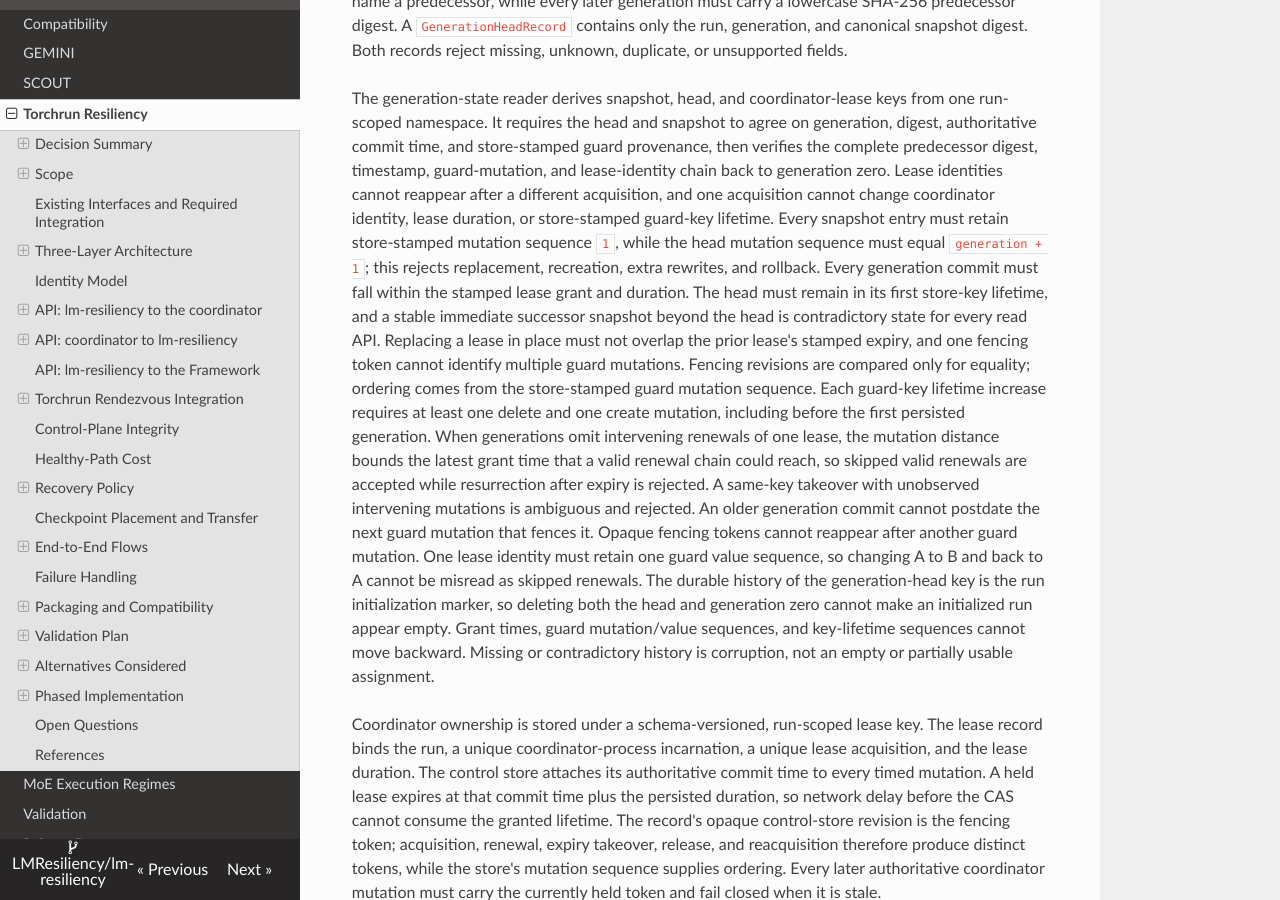
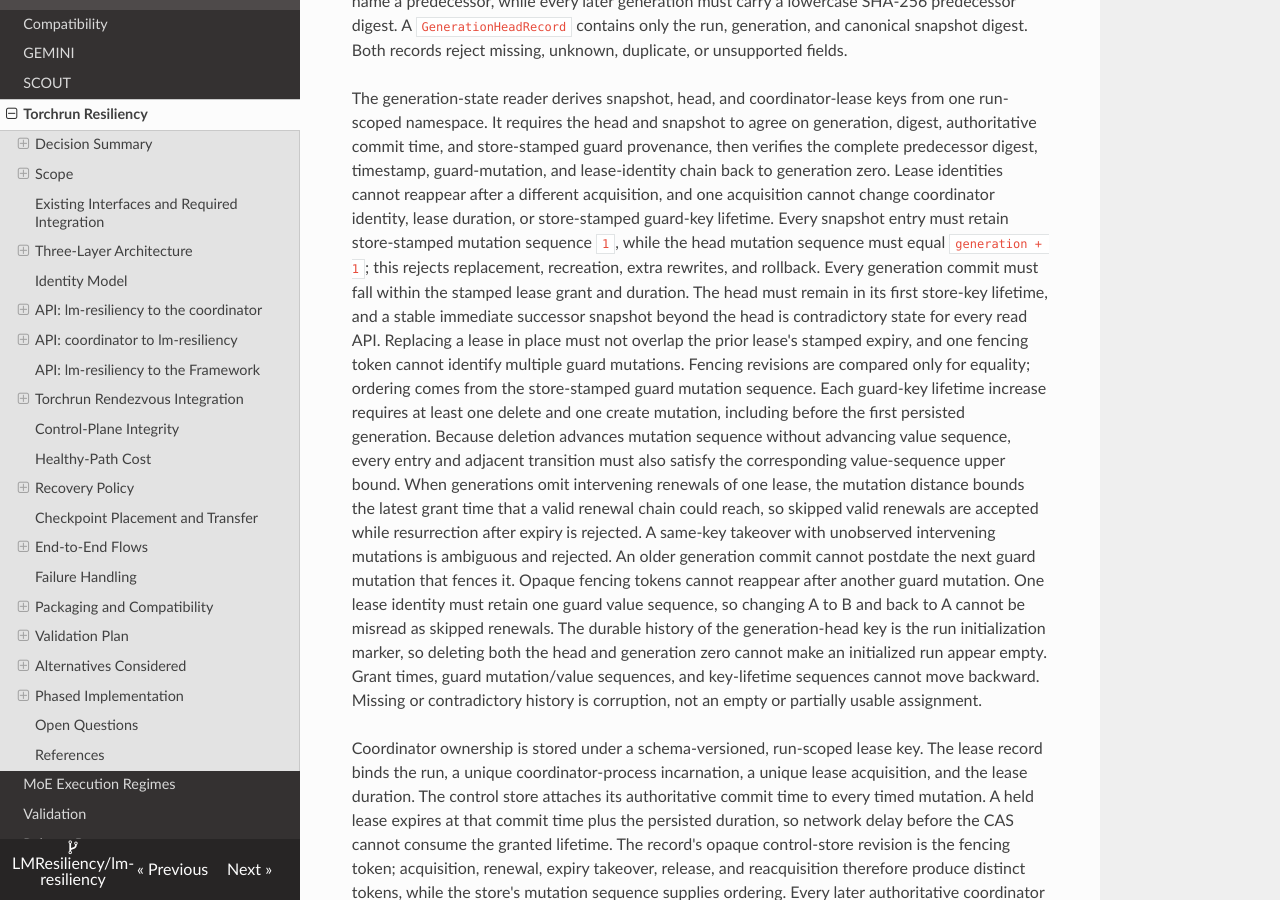
Before and after one commit to LMResiliency/lm-resiliency, an MkDocs documentation site: the page built from docs/torchrun_resiliency.md, in a window 1280 px wide and 900 px high, scrolled down 16771 px. Built offline with MkDocs 1.6.1, drawn with Linux system fonts in a browser that asks for light colours; nearby versions of some CDN libraries.

Commit message:
Bound generation guard value sequences

```diff
--- a/docs/torchrun_resiliency.md
+++ b/docs/torchrun_resiliency.md
@@ -894,20 +894,22 @@ must not overlap the prior lease's stamped expiry, and one fencing token cannot
 identify multiple guard mutations. Fencing revisions are compared only for
 equality; ordering comes from the store-stamped guard mutation sequence. Each
 guard-key lifetime increase requires at least one delete and one create
-mutation, including before the first persisted generation. When generations
-omit intervening renewals of one lease, the mutation distance bounds the latest
-grant time that a valid renewal chain could reach, so skipped valid renewals are
-accepted while resurrection after expiry is rejected. A same-key takeover with
-unobserved intervening mutations is ambiguous and rejected. An older generation
-commit cannot postdate the next guard mutation that fences it. Opaque fencing
-tokens cannot reappear after another guard mutation. One lease identity must
-retain one guard value sequence, so changing A to B and back to A cannot be
-misread as skipped renewals. The durable history of the generation-head key is
-the run initialization marker, so deleting both the head and generation zero
-cannot make an initialized run appear empty. Grant times, guard mutation/value
-sequences, and key-lifetime sequences cannot move backward. Missing or
-contradictory history is corruption, not an empty or partially usable
-assignment.
+mutation, including before the first persisted generation. Because deletion
+advances mutation sequence without advancing value sequence, every entry and
+adjacent transition must also satisfy the corresponding value-sequence upper
+bound. When generations omit intervening renewals of one lease, the mutation
+distance bounds the latest grant time that a valid renewal chain could reach, so
+skipped valid renewals are accepted while resurrection after expiry is rejected.
+A same-key takeover with unobserved intervening mutations is ambiguous and
+rejected. An older generation commit cannot postdate the next guard mutation
+that fences it. Opaque fencing tokens cannot reappear after another guard
+mutation. One lease identity must retain one guard value sequence, so changing A
+to B and back to A cannot be misread as skipped renewals. The durable history of
+the generation-head key is the run initialization marker, so deleting both the
+head and generation zero cannot make an initialized run appear empty. Grant
+times, guard mutation/value sequences, and key-lifetime sequences cannot move
+backward. Missing or contradictory history is corruption, not an empty or
+partially usable assignment.
 
 Coordinator ownership is stored under a schema-versioned, run-scoped lease key.
 The lease record binds the run, a unique coordinator-process incarnation, a
```
Also changed, not shown: 2 other files.
